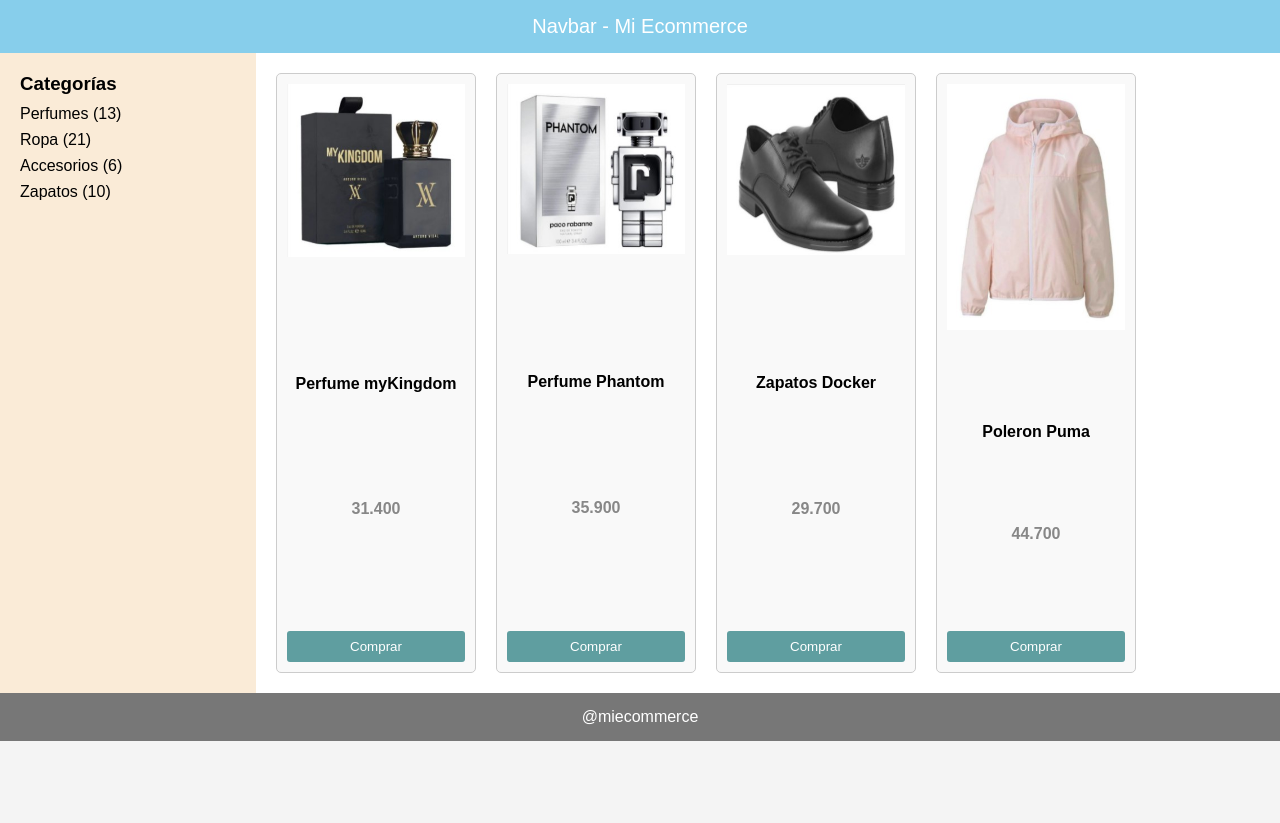
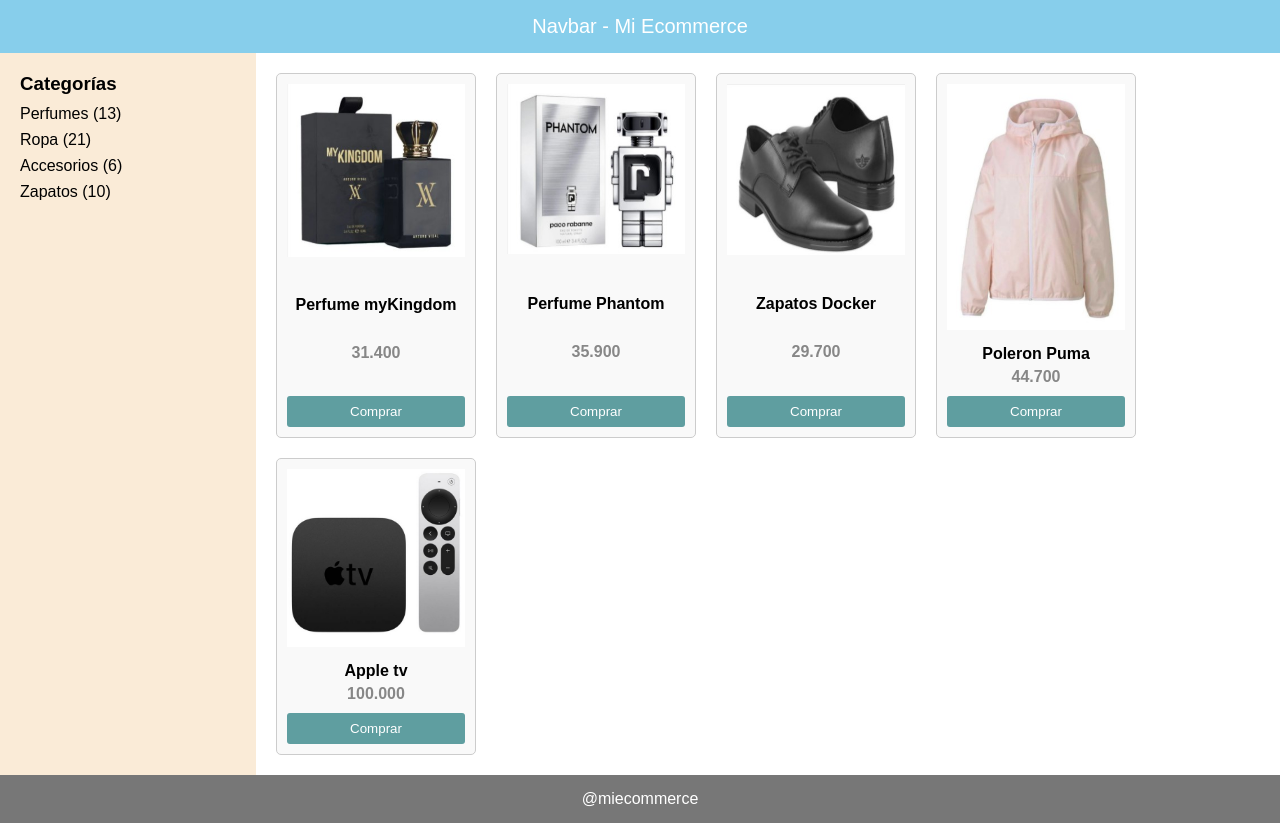
Before and after one commit to yael-nq/Prueba3, a plain HTML site: page index.html in a window 1280 px wide. Before the commit the page ends 800 px from the top, so only its background shows below. Drawn offline with Linux system fonts and the light colour scheme.

Commit message:
segundo commit

```diff
--- a/index.html
+++ b/index.html
@@ -45,6 +45,12 @@
         <p>44.700</p>
         <button>Comprar</button>
       </div>
+      <div class="product-card">
+        <img src="assets/img/Apple TV 4K 32Gb.jpg" alt="Apple tv" />
+        <h4>Apple tv</h4>
+        <p>100.000</p>
+        <button>Comprar</button>
+      </div>
     </main>
   </div>
 
```
